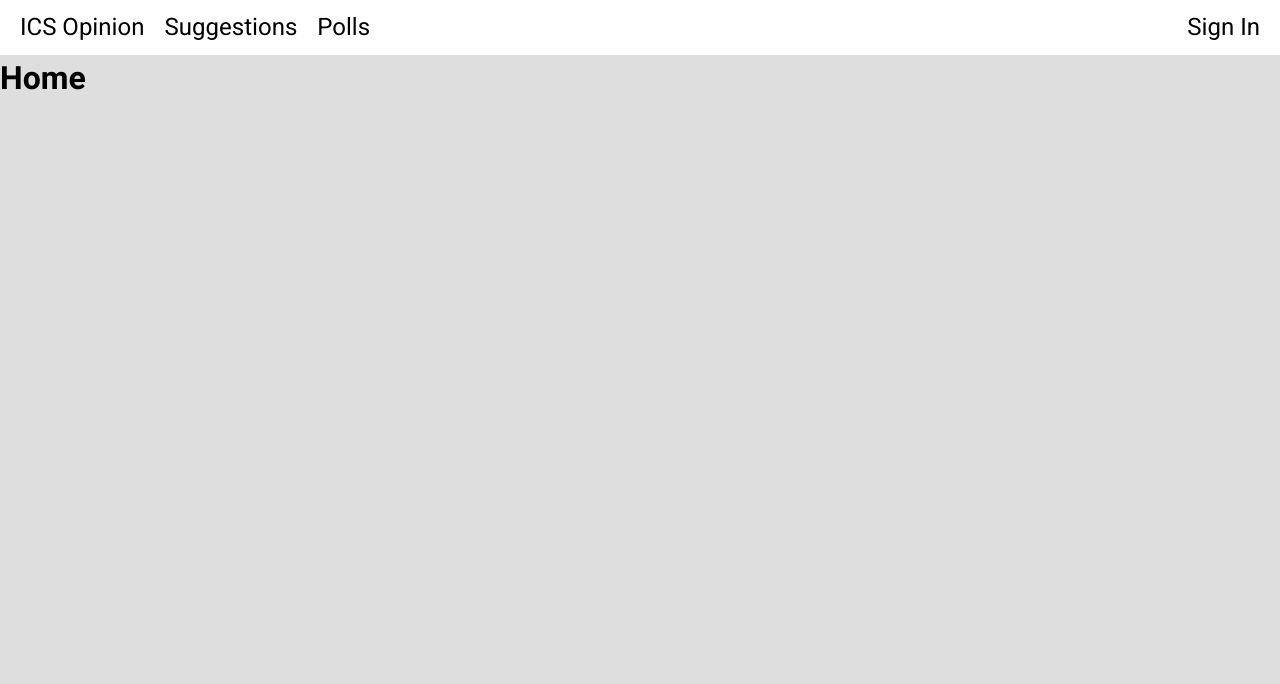
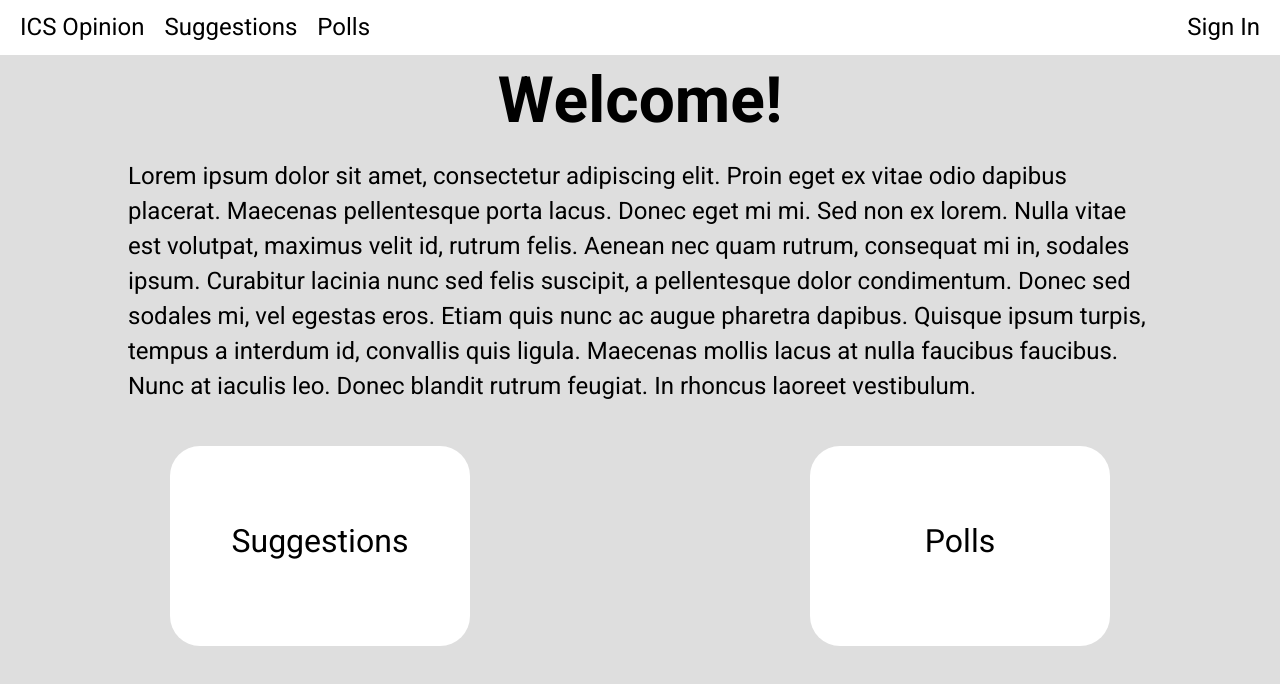
Before and after one commit to NateICS/ics-opinion, a Next.js app: page / in a window 1280 px wide. Shown: the top 684 px of the page. Built offline with nearby package versions, Linux system fonts and the light colour scheme; no server answers.

Commit message:
Style home page

```diff
--- a/package.json
+++ b/package.json
@@ -6,8 +6,7 @@
     "dev": "next dev",
     "build": "next build",
     "start": "next start",
-    "lint": "next lint",
-    "clean": "rm -rf pnpm-lock.yaml node_modules/ .next/"
+    "lint": "next lint"
   },
   "dependencies": {
     "firebase": "^10.3.0",
--- a/src/app/page.tsx
+++ b/src/app/page.tsx
@@ -1,7 +1,31 @@
+import styles from "@/styles/Home.module.css"
+import Link from "next/link"
+
 const Home = () => {
   return (
     <>
-      <h1>Home</h1>
+      <h1 className={styles.header}>Welcome!</h1>
+      <p className={styles.body}>
+        Lorem ipsum dolor sit amet, consectetur adipiscing elit. Proin eget ex
+        vitae odio dapibus placerat. Maecenas pellentesque porta lacus. Donec
+        eget mi mi. Sed non ex lorem. Nulla vitae est volutpat, maximus velit
+        id, rutrum felis. Aenean nec quam rutrum, consequat mi in, sodales
+        ipsum. Curabitur lacinia nunc sed felis suscipit, a pellentesque dolor
+        condimentum. Donec sed sodales mi, vel egestas eros. Etiam quis nunc ac
+        augue pharetra dapibus. Quisque ipsum turpis, tempus a interdum id,
+        convallis quis ligula. Maecenas mollis lacus at nulla faucibus faucibus.
+        Nunc at iaculis leo. Donec blandit rutrum feugiat. In rhoncus laoreet
+        vestibulum.
+      </p>
+
+      <div className={styles.grid}>
+        <Link href={"/suggestions"} className={styles.card}>
+          <p className={styles.text}>Suggestions</p>
+        </Link>
+        <Link href={"/polls"} className={styles.card}>
+          <p className={styles.text}>Polls</p>
+        </Link>
+      </div>
     </>
   )
 }
--- a/src/components/Auth.tsx
+++ b/src/components/Auth.tsx
@@ -1,13 +1,16 @@
 "use client"
 
+import { auth } from "@/firebase"
+import styles from "@/styles/NavBar.module.css"
+import { User, onAuthStateChanged, signOut } from "firebase/auth"
 import Link from "next/link"
-import styles from "@/styles/NavBar.module.css"
-import { auth } from "@/firebase"
-import { User, onAuthStateChanged } from "firebase/auth"
+import { useRouter } from "next/navigation"
 import { useState } from "react"
 
 const Auth = () => {
   const [user, setUser] = useState<User | null>(null)
+
+  const router = useRouter()
 
   onAuthStateChanged(auth, (user) => {
     if (user) {
@@ -16,10 +19,19 @@ const Auth = () => {
       setUser(null)
     }
   })
+
+  const out = () => {
+    signOut(auth)
+
+    router.push("/")
+  }
+
   return (
     <>
       {user ? (
-        <p className={styles.link + " " + styles.right}>Yes</p>
+        <p onClick={out} className={styles.link + " " + styles.right}>
+          Sign out
+        </p>
       ) : (
         <Link href={"/signin"} className={styles.link + " " + styles.right}>
           Sign In
--- /dev/null
+++ b/src/styles/Home.module.css
@@ -0,0 +1,35 @@
+.header {
+  text-align: center;
+  font-size: 64px;
+}
+
+.body {
+  margin: 10px auto 42px;
+  width: 80%;
+
+  font-size: 24px;
+}
+
+.grid {
+  display: grid;
+  grid-template-columns: auto auto;
+}
+
+.card {
+  display: inline-block;
+
+  margin: auto;
+
+  width: 300px;
+  height: 200px;
+
+  border-radius: 30px;
+  background-color: white;
+
+  text-align: center;
+}
+
+.text {
+  margin-top: 72px;
+  font-size: 32px;
+}
--- a/src/styles/NavBar.module.css
+++ b/src/styles/NavBar.module.css
@@ -18,3 +18,7 @@
   float: right;
   margin-right: 20px;
 }
+
+.right:hover {
+  cursor: pointer;
+}
```
Also changed, not shown: src/styles/SignIn.module.css (+5 -5 lines).
